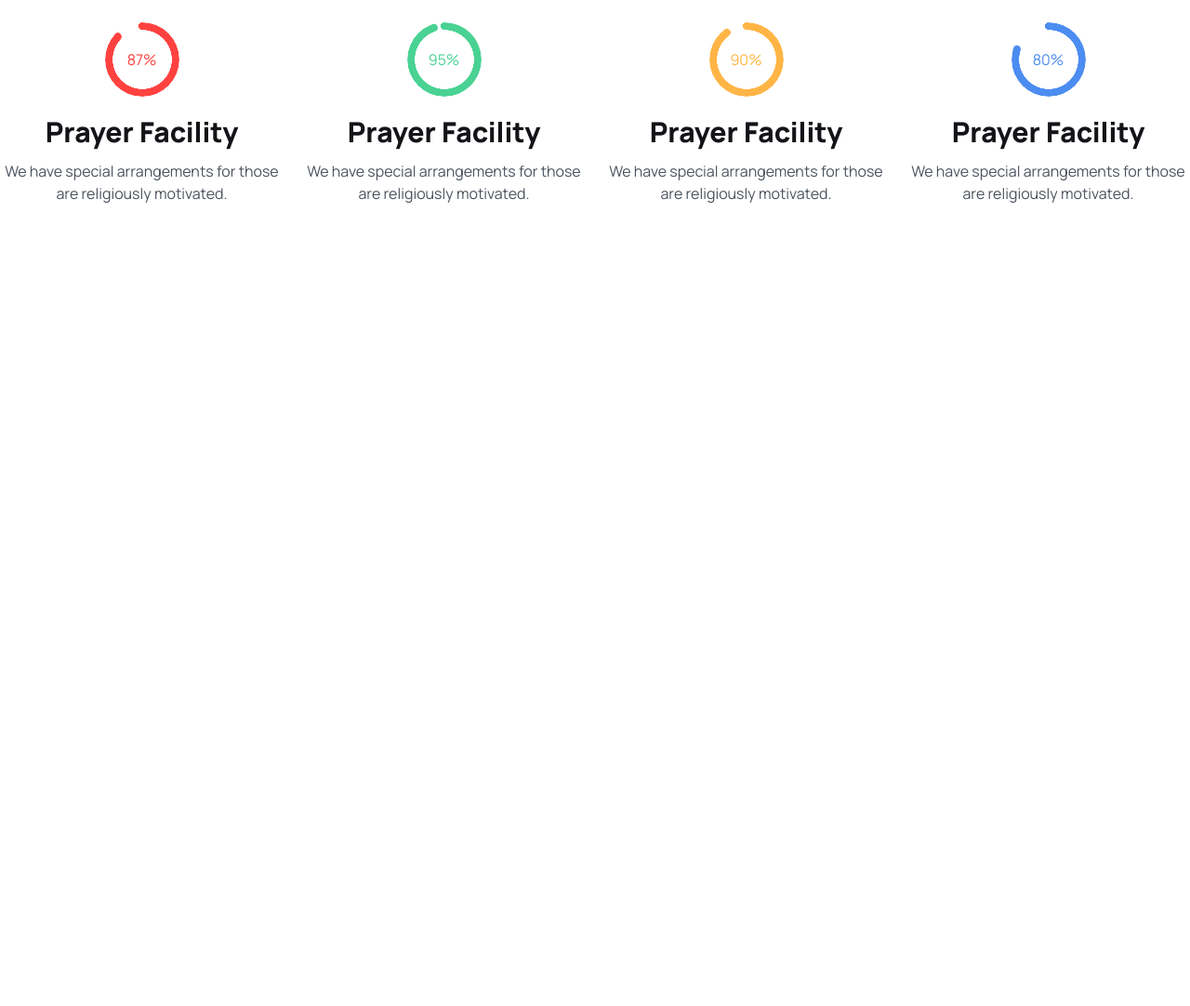
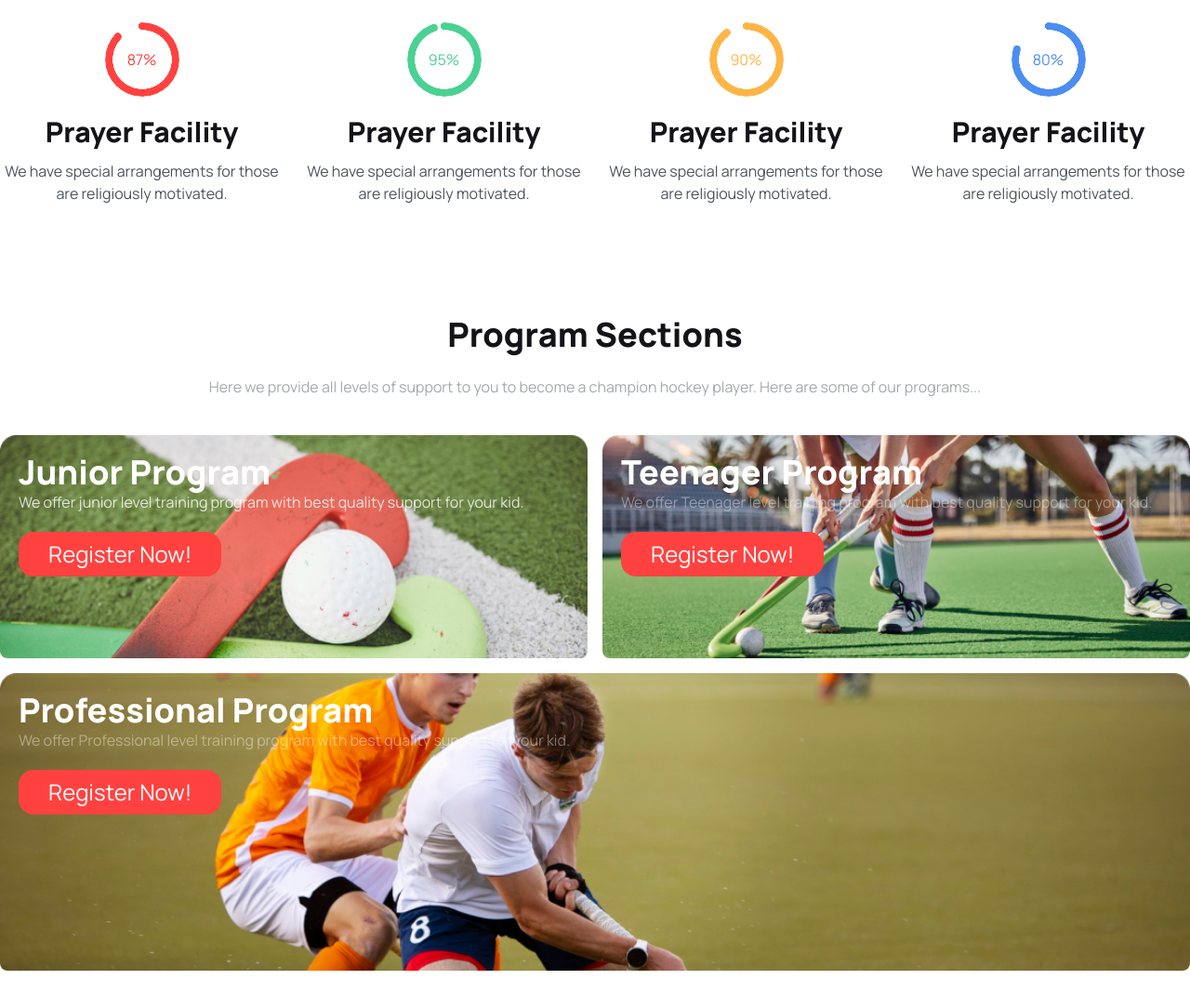
Before and after one commit to Tariqul5288/assignment-03, a plain HTML site: page index.html in a window 1280 px wide. Shown: the part 998-2080 px from the top of the page at 93% size. Before the commit the page ends 1298 px from the top, so only its background shows below. Drawn offline with nearby package versions, Linux system fonts and the light colour scheme.

Commit message:
program section complited

```diff
--- a/index.html
+++ b/index.html
@@ -148,6 +148,43 @@
                 </div>
             </div>
         </div>
+    </div>
+    <!-- program section -->
+    <section class="container mx-auto my-10">
+        <div class="text-center">
+            <h4 class="text-4xl text-[#131318] font-extrabold my-6">Program Sections</h4>
+            <p class="opacity-40 font-medium text-center ">Here we provide all levels of support to you to become a
+                champion hockey player. Here are some of our
+                programs...</p>
+        </div>
+        <div class="grid gap-4 grid-cols-1  lg:grid-cols-12 justify-center items-center my-10">
+            <div class="bg-[url(images/2.png)] bg-opacity-80 w-auto h-60 bg-no-repeat col-span-6 bg-cover rounded-lg">
+                <div class="text-white p-5">
+                    <h4 class="font-extrabold text-4xl">Junior Program</h4>
+                    <p class="opacity-80 font-medium ">We offer junior level training program with best
+                        quality support for your kid. </p>
+                    <button class="bg-[#FF4240] text-2xl px-8 py-2 my-5 rounded-2xl">Register Now!</button>
+                </div>
+            </div>
+            <div class="bg-[url(images/3.png)] bg-opacity-80 w-auto h-60 bg-no-repeat col-span-6 bg-cover rounded-lg">
+                <div class="text-white p-5 text-left">
+                    <h4 class="font-extrabold text-4xl">Teenager Program</h4>
+                    <p class="opacity-40 font-medium ">We offer Teenager level training program with best
+                        quality support for your kid. </p>
+                    <button class="bg-[#FF4240] text-2xl px-8 py-2 my-5 rounded-2xl">Register Now!</button>
+                </div>
+            </div>
+            <div
+                class="bg-[url(images/4.png)] bg-opacity-80 w-auto h-60 lg:h-80 bg-no-repeat col-span-6 lg:col-span-12 bg-cover rounded-lg">
+                <div class=" text-white p-5">
+                    <h4 class="font-extrabold text-4xl">Professional Program</h4>
+                    <p class="opacity-40 font-medium ">We offer Professional level training program with best
+                        quality support for your kid. </p>
+                    <button class="bg-[#FF4240] text-2xl px-8 py-2 my-5 rounded-2xl">Register Now!</button>
+                </div>
+            </div>
+        </div>
+    </section>
 </body>
 
 </html>
```
